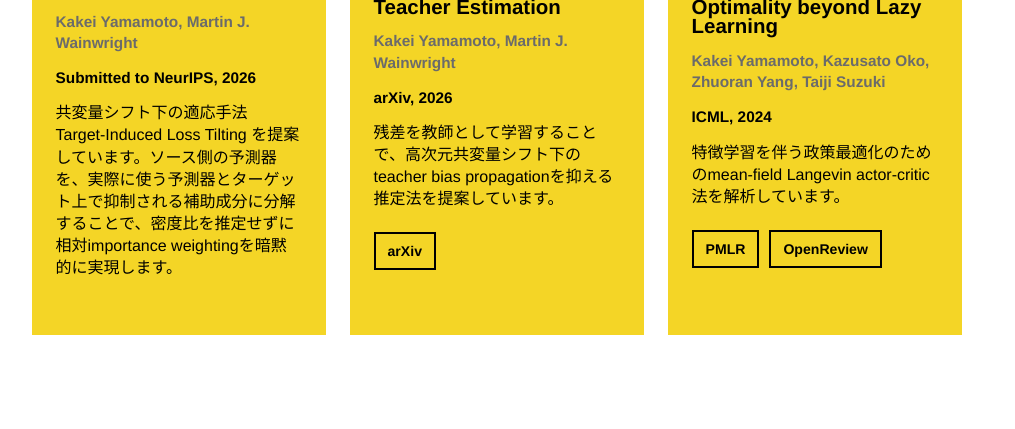
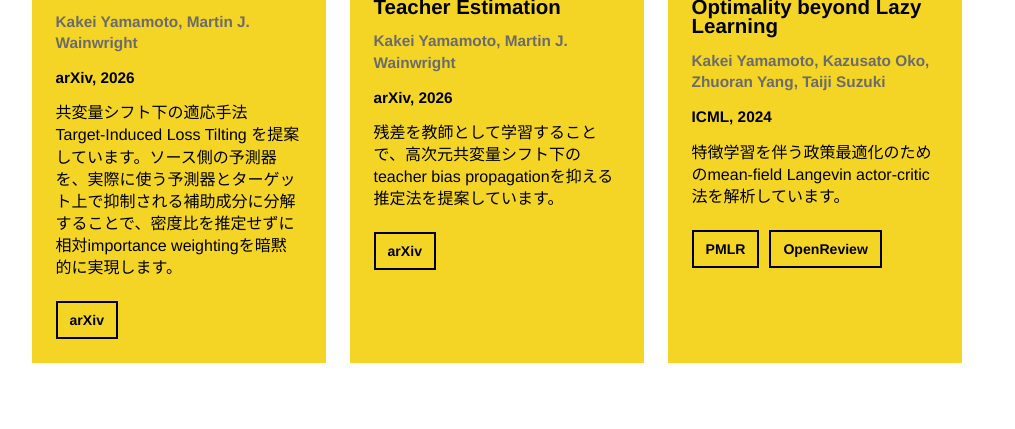
Before and after one commit to kakeiy/kakei-site, a plain HTML site: page dist/index-ja.html in a window 1280 px wide. Shown: the part 1782-2211 px from the top of the page, without its empty margins (132-1147 px from the left). Drawn offline with Linux system fonts and the light colour scheme.

Commit message:
Add TILT arXiv link

```diff
--- a/dist/index-ja.html
+++ b/dist/index-ja.html
@@ -199,8 +199,11 @@
             <p class="paper-year">2026</p>
             <h3>TILT: Target-induced loss tilting under covariate shift</h3>
             <p class="paper-authors">Kakei Yamamoto, Martin J. Wainwright</p>
-            <p class="paper-venue">Submitted to NeurIPS, 2026</p>
+            <p class="paper-venue">arXiv, 2026</p>
             <p>共変量シフト下の適応手法 Target-Induced Loss Tilting を提案しています。ソース側の予測器を、実際に使う予測器とターゲット上で抑制される補助成分に分解することで、密度比を推定せずに相対importance weightingを暗黙的に実現します。</p>
+            <div class="card-links">
+              <a href="https://arxiv.org/abs/2605.14280" target="_blank" rel="noopener noreferrer">arXiv</a>
+            </div>
 
           </article>
           <article class="publication-card is-featured">
```
Also changed, not shown: dist/index.html (+4 -1 lines).
